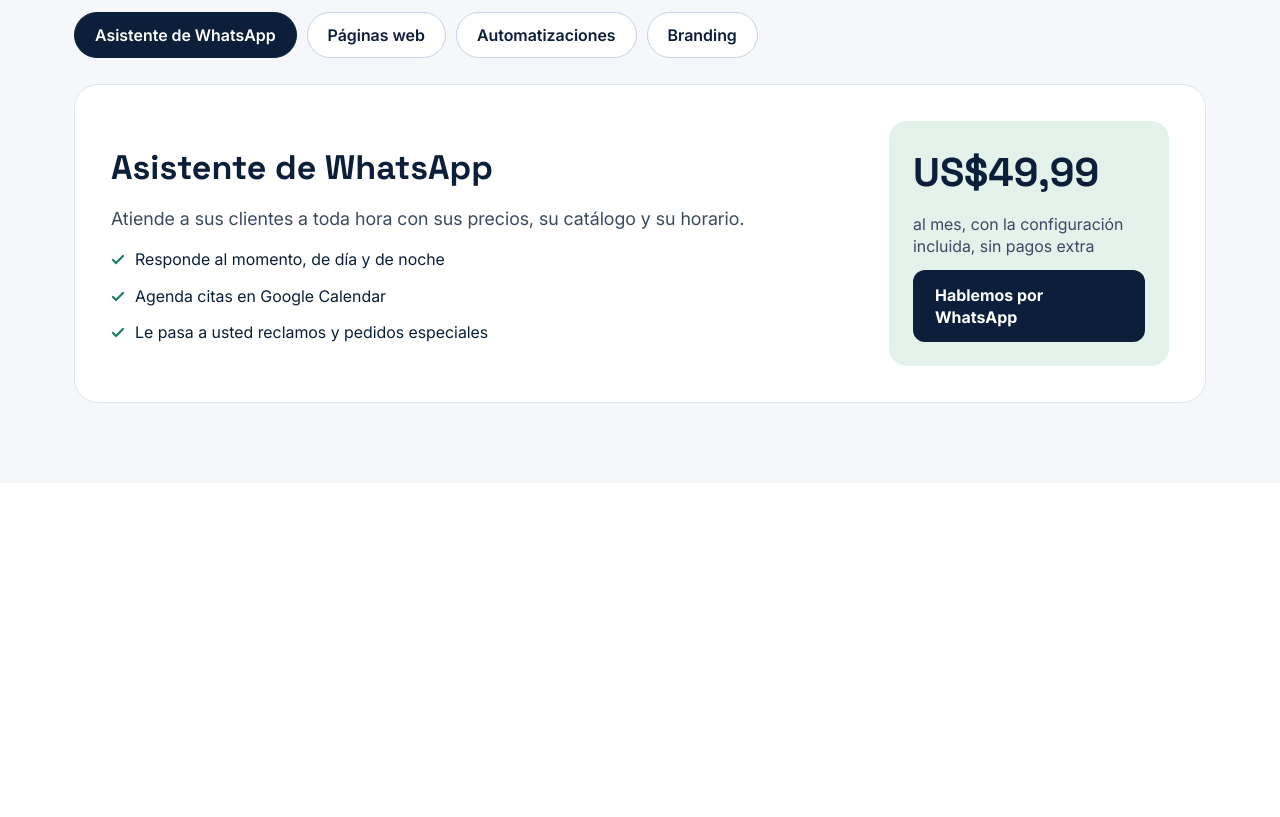
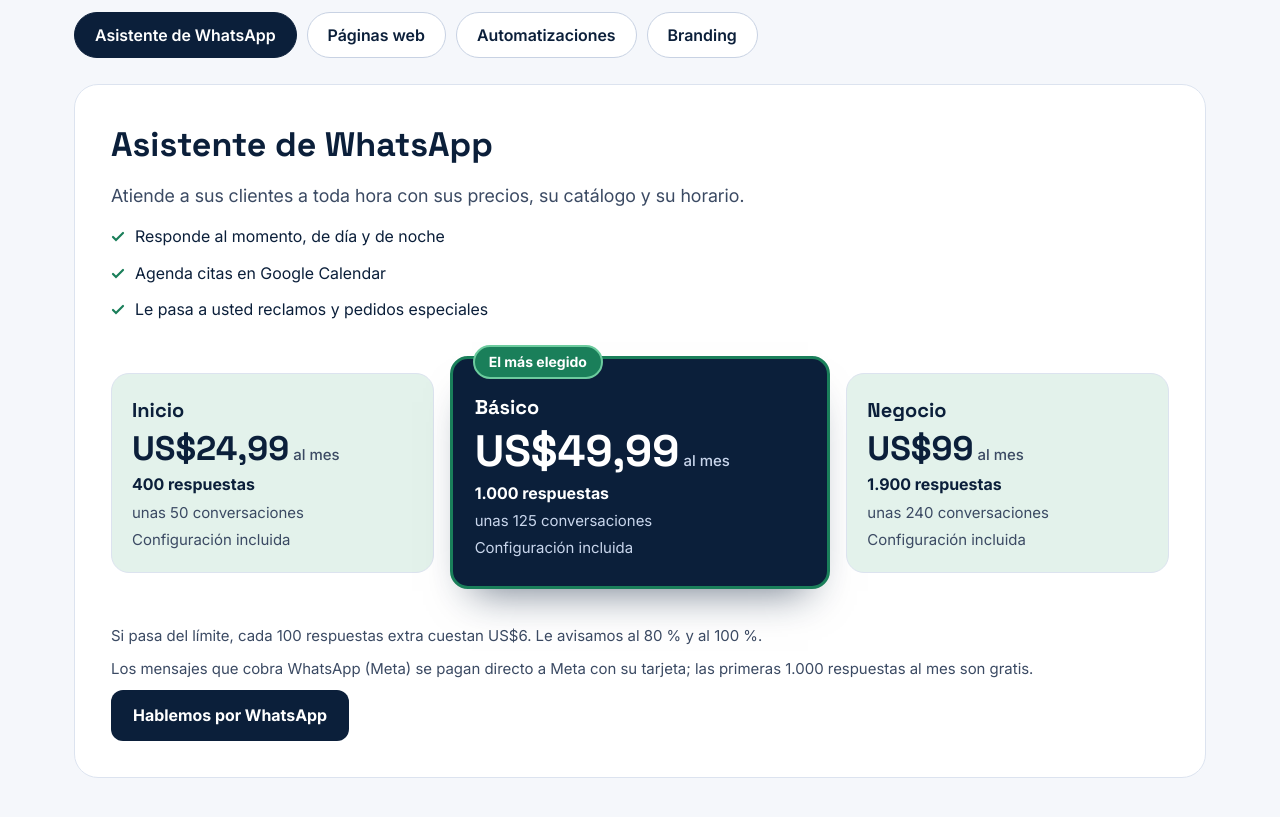
Before and after one commit to IASeb99/SCR-Lab, a plain HTML site: page index.html in a window 1280 px wide. Shown: the part 1880-2697 px from the top of the page. Drawn offline with Linux system fonts and the light colour scheme.

Commit message:
Web E v2.4: 3 planes del asistente (Inicio, Basico, Negocio) y terminos provisionales
Precios: Basico US$49,99 destacado ("El mas elegido"), Inicio US$24,99 y Negocio US$99.
Extra de US$6 por 100 respuestas y cargos de Meta aparte. Se quita "sin pagos extra".
Terminos: tabla con 3 planes y clausulas provisionales pendientes de revision legal.

Co-Authored-By: Claude Sonnet 5.5 <noreply@anthropic.com>

```diff
--- a/assets/estilo.css
+++ b/assets/estilo.css
@@ -166,6 +166,24 @@ html:not(.js) .controles,html:not(.js) .segmentos{display:none}
 .btn-osc{background:var(--azul);color:#fff;text-decoration:none;padding:14px 22px;border-radius:12px;font-weight:700}
 .btn-osc:hover{color:#fff;background:#1C3A66}
 
+.planes{flex:1 1 100%;min-width:0;display:grid;grid-template-columns:1fr 1.18fr 1fr;gap:16px;align-items:center}
+.plan{position:relative;display:flex;flex-direction:column;gap:6px;background:var(--suave);border:1px solid var(--borde);border-radius:18px;padding:22px 20px}
+.plan-n{margin:0;font-family:var(--titulo);font-size:20px;font-weight:700}
+.plan-pr{font-family:var(--titulo);font-size:clamp(28px,7vw,34px);font-weight:700;line-height:1.1}
+.plan-pr small{font:500 15px Inter,sans-serif;color:var(--gris)}
+.plan-r{font-weight:700}
+.plan-c,.plan-i{color:var(--gris);font-size:15px}
+.plan-top{background:var(--azul);color:#fff;border:3px solid var(--ac);padding:34px 22px 28px;box-shadow:0 24px 40px -22px rgba(11,31,58,.6)}
+.plan-top .plan-pr{font-size:clamp(34px,8.4vw,44px)}
+.plan-top .plan-pr small,.plan-top .plan-c,.plan-top .plan-i{color:var(--sobre)}
+.plan-marca{position:absolute;top:-14px;left:20px;background:var(--ac);color:#fff;font-size:14px;font-weight:700;padding:5px 14px;border-radius:999px;border:2px solid var(--luz)}
+.planes-pie{flex:1 1 100%;display:flex;flex-direction:column;gap:10px;align-items:flex-start}
+.planes-pie p{margin:0;color:var(--gris);font-size:15px;line-height:1.5}
+@media (max-width:760px){
+  .planes{grid-template-columns:1fr;gap:22px}
+  .plan-top{order:-1}
+}
+
 .blanca{background:#fff;padding:80px 24px}
 .bloque-in{max-width:1180px;margin:0 auto;display:flex;flex-direction:column;gap:28px}
 .pasos{display:grid;grid-template-columns:repeat(auto-fit,minmax(min(300px,100%),1fr));gap:18px}
--- a/index.html
+++ b/index.html
@@ -185,9 +185,35 @@
           <li>Le pasa a usted reclamos y pedidos especiales</li>
         </ul>
       </div>
-      <div class="panel-precio">
-        <span class="precio">US$49,99</span>
-        <span class="nota-p">al mes, con la configuración incluida, sin pagos extra</span>
+      <div class="planes" role="group" aria-label="Planes del asistente de WhatsApp">
+        <div class="plan">
+
+          <h3 class="plan-n">Inicio</h3>
+          <span class="plan-pr">US$24,99<small> al mes</small></span>
+          <span class="plan-r">400 respuestas</span>
+          <span class="plan-c">unas 50 conversaciones</span>
+          <span class="plan-i">Configuración incluida</span>
+        </div>
+        <div class="plan plan-top">
+          <span class="plan-marca">El más elegido</span>
+          <h3 class="plan-n">Básico</h3>
+          <span class="plan-pr">US$49,99<small> al mes</small></span>
+          <span class="plan-r">1.000 respuestas</span>
+          <span class="plan-c">unas 125 conversaciones</span>
+          <span class="plan-i">Configuración incluida</span>
+        </div>
+        <div class="plan">
+
+          <h3 class="plan-n">Negocio</h3>
+          <span class="plan-pr">US$99<small> al mes</small></span>
+          <span class="plan-r">1.900 respuestas</span>
+          <span class="plan-c">unas 240 conversaciones</span>
+          <span class="plan-i">Configuración incluida</span>
+        </div>
+      </div>
+      <div class="planes-pie">
+        <p>Si pasa del límite, cada 100 respuestas extra cuestan US$6. Le avisamos al 80&nbsp;% y al 100&nbsp;%.</p>
+        <p>Los mensajes que cobra WhatsApp (Meta) se pagan directo a Meta con su tarjeta; las primeras 1.000 respuestas al mes son gratis.</p>
         <a class="btn-osc" href="https://wa.me/593982453444?text=Hola%2C%20quiero%20saber%20m%C3%A1s">Hablemos por WhatsApp</a>
       </div>
     </div>
@@ -283,7 +309,7 @@
     </div>
     <div class="faq-item">
       <h3><button type="button" class="faq-q" id="q-3" aria-expanded="false" aria-controls="a-3"><span>¿Cuánto cuesta?</span><span class="signo" aria-hidden="true">+</span></button></h3>
-      <p class="faq-a b-entra" id="a-3" role="region" aria-labelledby="q-3" hidden>US$49,99 al mes, con la configuración incluida, sin pagos extra. La prueba y la llamada son gratis.</p>
+      <p class="faq-a b-entra" id="a-3" role="region" aria-labelledby="q-3" hidden>El plan Básico cuesta US$49,99 al mes, con la configuración incluida y hasta 1.000 respuestas. También hay Inicio (US$24,99) y Negocio (US$99) según el movimiento de su negocio. La prueba y la llamada son gratis.</p>
     </div>
   </section>
 </div>
```
Also changed, not shown: terminos/index.html (+14 -1 lines).
